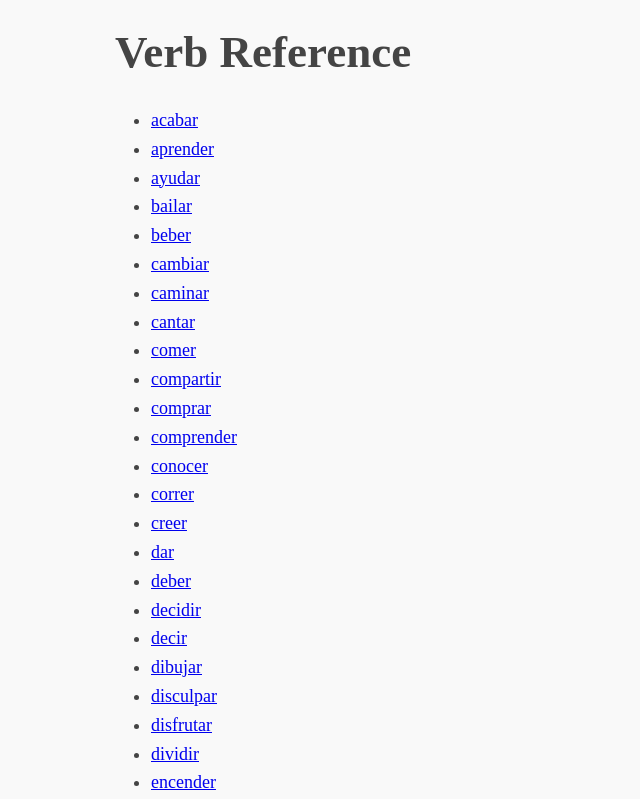
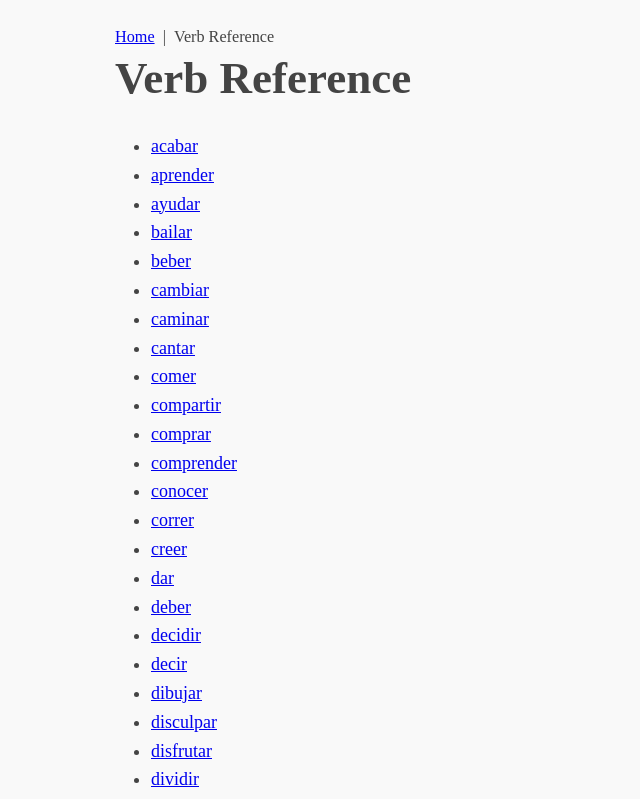
Before and after one commit to gilessmart/conjuguemos, a React (Vite) app: page /conjuguemos/verbs in a window 1280 px wide. Shown: the top 799 px of the page, without its empty margins (0-640 px from the left). Built offline with nearby package versions, Linux system fonts and the light colour scheme.

Commit message:
Add a main menu

```diff
--- a/src/App.tsx
+++ b/src/App.tsx
@@ -1,6 +1,7 @@
 import { Routes, Route, Navigate } from "react-router-dom";
 import VerbList from "./pages/VerbList";
 import VerbDetail from "./pages/VerbDetail";
+import "./app.css"
 
 export default function App() {
   return (
--- /dev/null
+++ b/src/app.css
@@ -0,0 +1,24 @@
+ul.mainMenu {
+  list-style: none;
+  padding: 0;
+  margin: 0;
+  display: flex;
+  font-size: 0.9em;
+}
+
+ul.mainMenu li {
+  margin-right: 0.5em;
+}
+
+ul.mainMenu li::after {
+  content: "|";
+  margin-left: 0.5em;
+}
+
+ul.mainMenu li:last-child {
+  margin-right: 0;
+}
+
+ul.mainMenu li:last-child::after {
+  content: "";
+}
--- /dev/null
+++ b/src/components/Menu.tsx
@@ -0,0 +1,18 @@
+import { Link, useLocation } from "react-router-dom";
+
+export default function Menu() {
+  const location = useLocation();
+  const path = trimLastSlash(location.pathname);
+  return (
+    <nav>
+      <ul className="mainMenu">
+        <li>{path === "" ? "Home" : <Link to="/">Home</Link>}</li>
+        <li>{path === "/verbs" ? "Verb Reference" : <Link to="/verbs">Verb Reference</Link>}</li>
+      </ul>
+    </nav>
+  );
+};
+
+function trimLastSlash(pathname: string) {
+  return pathname.endsWith("/") ? pathname.slice(0, -1) : pathname;
+}
--- a/src/pages/VerbDetail.tsx
+++ b/src/pages/VerbDetail.tsx
@@ -1,6 +1,7 @@
-import { useParams, Link } from "react-router-dom";
+import { useParams } from "react-router-dom";
 import { getVerbDetails } from "../data/verbs";
 import { usePageTitle } from "../hooks/usePageTitle";
+import Menu from "../components/Menu";
 
 export default function VerbDetail() {
   const params = useParams<{ verb: string }>();
@@ -14,11 +15,11 @@ export default function VerbDetail() {
     return (
       <div>
         <header>
-          <Link to="/verbs">← Back to verb reference</Link>
+          <Menu />
           <h1>{title}</h1>
         </header>
         <main>
-          <p>Verb <em>{verbParam}</em> not recognised</p>
+          <p>Verb <em>{verbParam}</em> was not found.</p>
         </main>
       </div>
     );
@@ -29,7 +30,7 @@ export default function VerbDetail() {
   return (
     <div>
       <header>
-        <Link to="/verbs">← Back to list</Link>
+        <Menu />
         <h1>{title}</h1>
       </header>
       <main>
--- a/src/pages/VerbList.tsx
+++ b/src/pages/VerbList.tsx
@@ -1,6 +1,7 @@
 import { Link } from "react-router-dom";
 import { getVerbNames } from "../data/verbs";
 import { usePageTitle } from "../hooks/usePageTitle";
+import Menu from "../components/Menu";
 
 export default function VerbList() {
   usePageTitle("Conjuguemos - Verb Reference");
@@ -8,6 +9,7 @@ export default function VerbList() {
   return (
     <div>
       <header>
+        <Menu />
         <h1>Verb Reference</h1>
       </header>
       <main>
```
